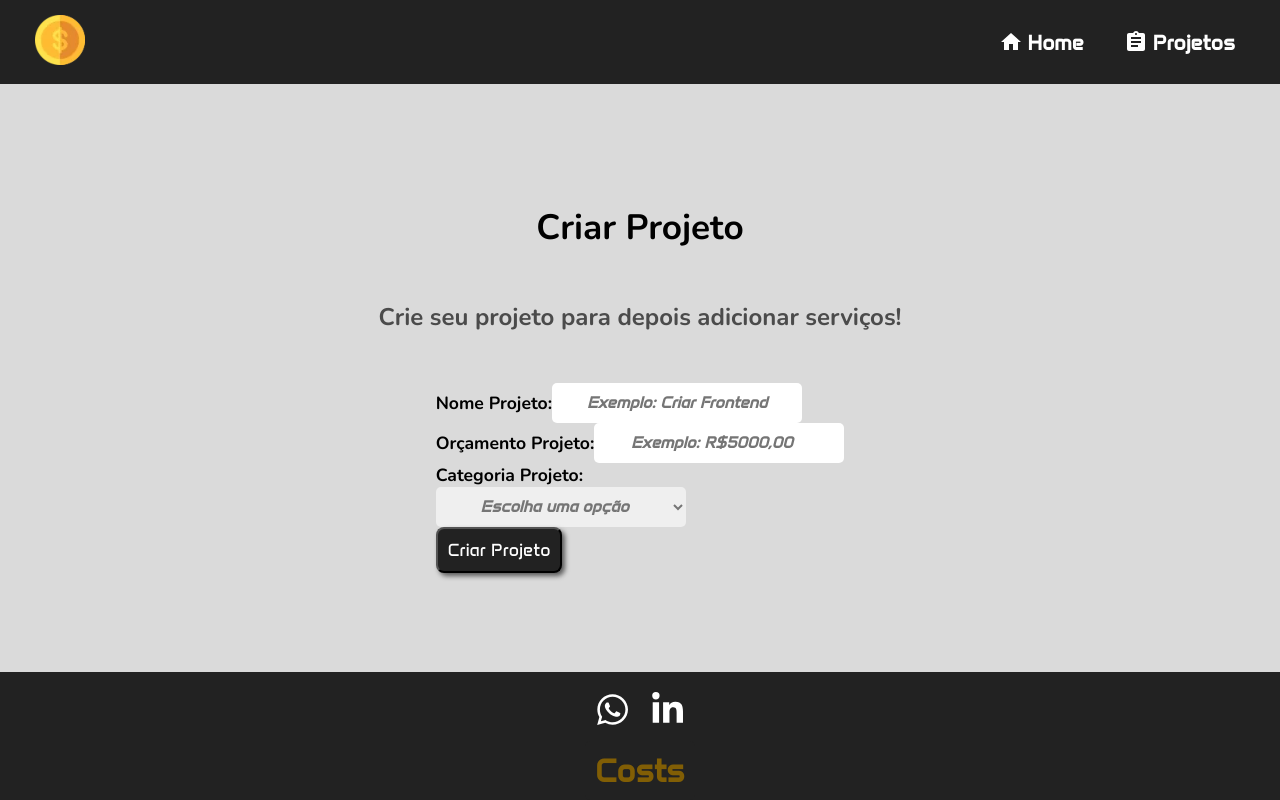
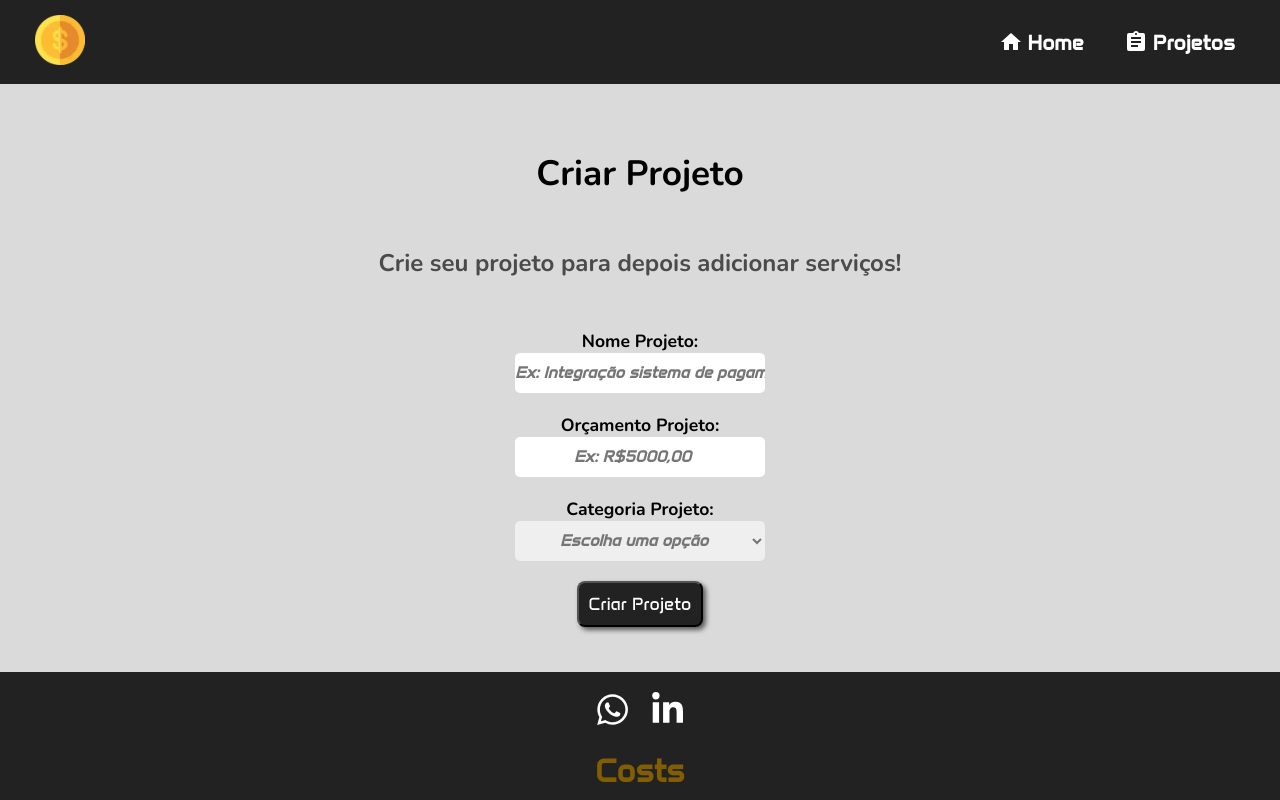
Before and after one commit to Kauadasilvalourenco/clone-costs, a React (Vite) app: page /create-project in a window 1280 px wide. Built offline with nearby package versions, Linux system fonts and the light colour scheme.

Commit message:
feat: criado schema para montar formulário dinâmico para criação de projeto Integrado componente Form a página CreateProject

```diff
--- a/src/pages/_create-project/CreateProject.tsx
+++ b/src/pages/_create-project/CreateProject.tsx
@@ -1,22 +1,14 @@
-import type { MouseEvent } from "react";
-// import types;
+import { Typography } from "../../components/typography/Typography";
+import { Form } from "../../components/form/Form";
+// import components;
 
-import { Typography } from "../../components/typography/Typography";
-import { Label } from "../../components/label/Label";
-import { Input } from "../../components/input/Input";
-import { Select } from "../../components/select/Select";
-import { Button } from "../../components/button/Button";
-// import components;
+import { CreateProjectSchema } from "../../schemas/FormSchema";
+// import schemas;
 
 import styleCreateProject from "./CreateProject.module.css";
 // import css;
 
 export function CreateProject() {
-    function fakeSubmit(e: MouseEvent<HTMLButtonElement>) {
-        e.preventDefault();
-        console.log("evento chamado!");
-    }; // irá sair!
-
     const fakeCategories = [
         { id: 1, name: "Infraestrutura" },
         { id: 2, name: "Desenvolvimento" },
@@ -40,53 +32,11 @@ export function CreateProject() {
                 Crie seu projeto para depois adicionar serviços!
             </Typography>
 
-            <form
-                className={styleCreateProject.form}
-            >
-                <div className={styleCreateProject.conteiner_fields}>
-                    <Label
-                        htmlFor="name-project"
-                    >
-                        Nome Projeto:
-                    </Label>
-                    <Input
-                        type="text"
-                        name="name-project"
-                        id="name-project"
-                        placeholder="Exemplo: Criar Frontend"
-                    />
-                </div>
-                <div className={styleCreateProject.conteiner_fields}>
-                    <Label
-                        htmlFor="budget-project"
-                    >
-                        Orçamento Projeto:
-                    </Label>
-                    <Input
-                        type="number"
-                        name="budget-project"
-                        id="budget-project"
-                        placeholder="Exemplo: R$5000,00"
-                    />
-                </div>
-                <div className={styleCreateProject.conteiner_fields}>
-                    <Label
-                        htmlFor="categories-project"
-                    >
-                        Categoria Projeto:
-                    </Label>
-                    <Select
-                        name="categories-project"
-                        id="categories-project"
-                        options={fakeCategories}
-                    />
-                </div>
-                <Button
-                    onClick={fakeSubmit}
-                >
-                    Criar Projeto
-                </Button>
-            </form>
+            <Form
+                fieldsConfig={CreateProjectSchema}
+                options={fakeCategories}
+                btnText="Criar Projeto"
+            />
         </div>
     );
 };
--- a/src/schemas/FormSchema.ts
+++ b/src/schemas/FormSchema.ts
@@ -1,6 +1,10 @@
 import type { ElementType } from "react";
 import type { configOptions } from "../components/select/Select";
 // import types;
+
+import { Label } from "../components/label/Label";
+import { Input } from "../components/input/Input";
+import { Select } from "../components/select/Select";
 
 export type configSchema = {
     label: {
@@ -42,3 +46,52 @@ export function FormSchema({ fieldsConfig =[], id, options }: FormSchemaParamete
         };
     });
 };
+
+export const CreateProjectSchema = [
+    {
+        label: {
+            component: Label,
+            props: {
+                children: "Nome Projeto:"
+            }
+        },
+        field: {
+            component: Input,
+            props: {
+                type: "text",
+                name: "name-project",
+                placeholder: "Ex: Integração sistema de pagamento"
+            }
+        }
+    },
+    {
+        label: {
+            component: Label,
+            props: {
+                children: "Orçamento Projeto:"
+            }
+        },
+        field: {
+            component: Input,
+            props: {
+                type: "number",
+                name: "budget-project",
+                placeholder: "Ex: R$5000,00"
+            }
+        }
+    },
+    {
+        label: {
+            component: Label,
+            props: {
+                children: "Categoria Projeto:"
+            }
+        },
+        field: {
+            component: Select,
+            props: {
+                name: "categories-project"
+            }
+        }
+    }
+];
```
Also changed, not shown: src/schemas/form-schema/FormSchema.ts (deleted, +0 -44 lines), 2 other files (tests, documents, lock files or other folders).
